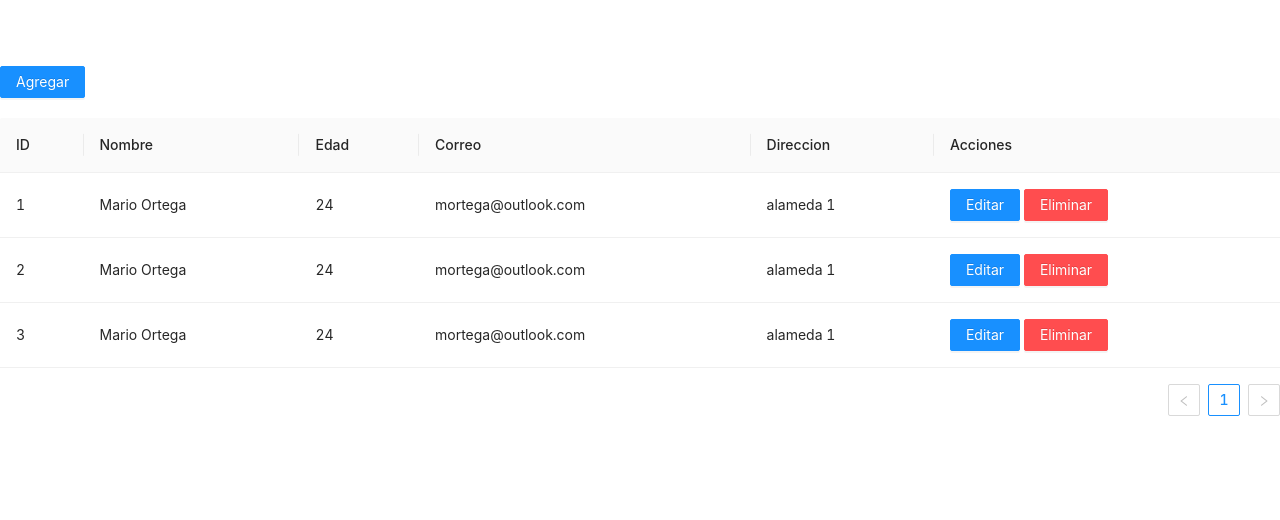
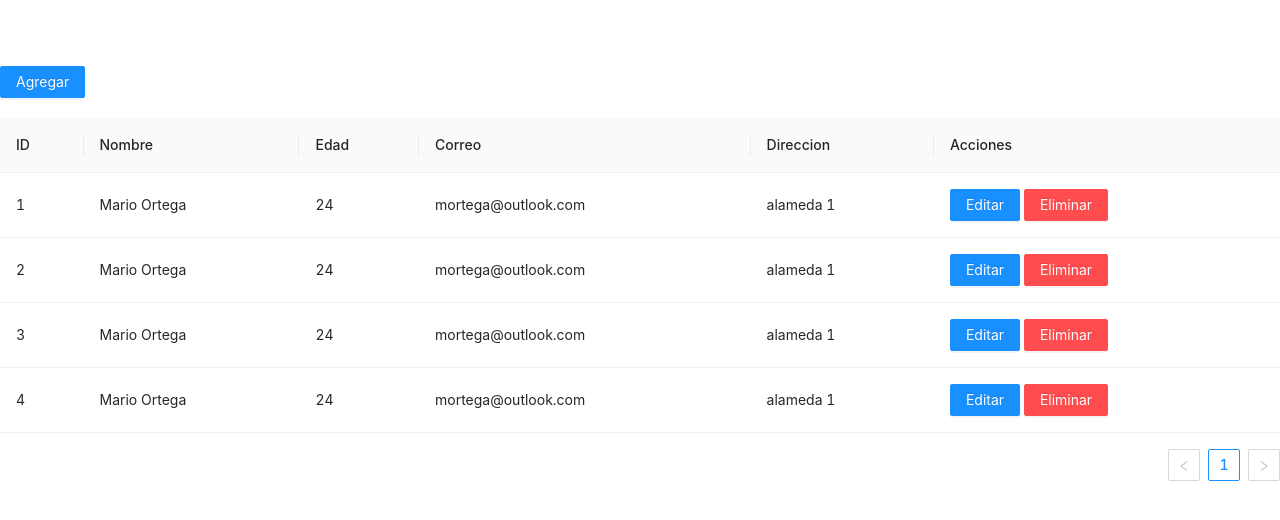
Before and after one commit to MarSolor/crudAlvin, a React (Vite) app in the folder crud-alvin/: page / in a window 1280 px wide. Shown: the top 520 px of the page. Built offline with nearby package versions, Linux system fonts and the light colour scheme.

Commit message:
eliminar elemento

```diff
--- a/crud-alvin/src/Components/TableCrud.jsx
+++ b/crud-alvin/src/Components/TableCrud.jsx
@@ -1,7 +1,7 @@
 import { Button, Table } from 'antd';
 import React from 'react';
 import 'antd/dist/antd.css';
-import { message, Popconfirm, Form, Input } from 'antd';
+import {  Form, Input } from 'antd';
 import {useModalState} from './ModalCrud'
 import Modal from 'antd/lib/modal'
 import { useState } from 'react';
@@ -11,9 +11,10 @@ export const TableCrud  =({}) => {
     //!abrir
     const {onOpen, visible, onClose} = useModalState()
     //data dummy
-    const [dataSource] = useState([
+    const [dataSource, setDataSource] = useState([
         {
             id: 1,
+            key: 1,
             nombre: "Mario Ortega",
             edad: 24,
             correo: "mortega@outlook.com",
@@ -21,6 +22,7 @@ export const TableCrud  =({}) => {
         },
         {
             id: 2,
+            key: 2,
             nombre: "Mario Ortega",
             edad: 24,
             correo: "mortega@outlook.com",
@@ -28,6 +30,15 @@ export const TableCrud  =({}) => {
         },
         {
             id: 3,
+            key: 3,
+            nombre: "Mario Ortega",
+            edad: 24,
+            correo: "mortega@outlook.com",
+            direccion: "alameda 1"
+        },
+        {
+            id: 4,
+            key: 4,
             nombre: "Mario Ortega",
             edad: 24,
             correo: "mortega@outlook.com",
@@ -36,7 +47,13 @@ export const TableCrud  =({}) => {
     ]);
     //!agregar persona
 
-    //uso de data dummy
+    //!eliminar persona
+    const onDeletePersona=(record)=>{
+        console.log(record);
+        setDataSource(dataSource.filter(item => record.id !== item.id));
+    }
+    //!editar persona
+    //!uso de data dummy en tabla
     const columns = [
         {
             key: "1",
@@ -68,38 +85,22 @@ export const TableCrud  =({}) => {
             key: '6',
             title: 'Acciones',
             dataIndex: 'acciones',
+            //!es neceasrio usar el guion bajo es una variable anonima
+            render: (_, record) => <>
+            <Button id="btn-editar" type="primary" onClick= {() => {
+                console.log('wenas')
+                onOpen()}}>Editar</Button>
 
-            render: () => <>
-            <Button
-                id="btn-editar"
-                type="primary"
-                onClick= {() => {
-                //console.log('wenas')
-                onOpen()}}>Editar</Button> {"    "}
-            {/* componente para visualizacion de confirmacion */}
-            <Popconfirm
-                title="Desea realizar esta acción?"
-                onConfirm={confirm}
-                onCancel={cancel}
-                okText="SI"
-                cancelText="NO"
-            >
-                <Button id="btn-eliminar" type="primary" danger>Eliminar</Button>
-            </Popconfirm>
+                {"    "}
+
+            <Button id="btn-eliminar" type="primary" danger onClick={()=>{
+                        onDeletePersona(record)
+                    }}>Eliminar</Button>
+
             </>
 
           },
     ]
-
-    /* mensaje emergente  de accion */
-    const confirm = (e) => {
-        console.log(e);
-        message.success('Elemento eliminado');
-      };
-      const cancel = (e) => {
-        console.log(e);
-        message.error('Cancelado');
-      };
 
     return(
         <>
@@ -139,7 +140,7 @@ export const TableCrud  =({}) => {
                     },
                     ]}
                 >
-                    <Input></Input>
+                    <Input name="nombre"></Input>
                 </Form.Item>
 
                 <Form.Item
@@ -152,7 +153,7 @@ export const TableCrud  =({}) => {
                     },
                     ]}
                 >
-                    <Input></Input>
+                    <Input name="edad"></Input>
                 </Form.Item>
 
                 <Form.Item
@@ -165,7 +166,7 @@ export const TableCrud  =({}) => {
                     },
                     ]}
                 >
-                    <Input></Input>
+                    <Input name="correo"></Input>
                 </Form.Item>
 
                 <Form.Item
@@ -178,7 +179,7 @@ export const TableCrud  =({}) => {
                     },
                     ]}
                 >
-                    <Input></Input>
+                    <Input name="direccion"></Input>
                 </Form.Item>
             </Form>
 
```
